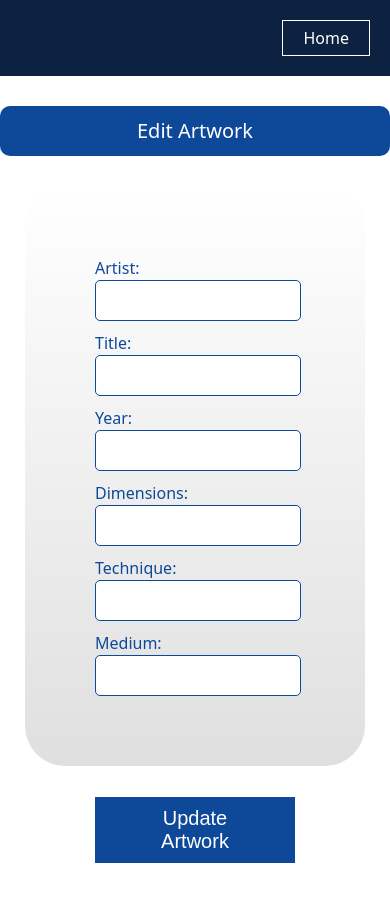
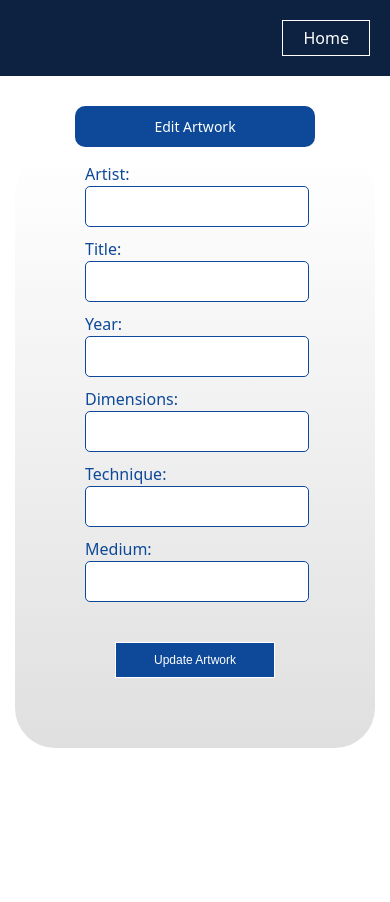
Before and after one commit to Usman-Javed-07/Artwork-management-frontend, a React (Vite) app: page /edit/1 in a window 390 px wide. Shown: the top 902 px of the page. After the commit the page ends 844 px from the top, so only its background shows below. Built offline with nearby package versions, Linux system fonts and the light colour scheme; no server answers; sample sign-in values are in the browser's storage.

Commit message:
make design responsive on smaller screens

```diff
--- a/src/pages/ArtworkList/ArtworkList.jsx
+++ b/src/pages/ArtworkList/ArtworkList.jsx
@@ -205,6 +205,7 @@ const ArtworkForm = () => {
             Dimensions (select between cm or mm)
             <select
               className={styles.ArtworkFormInput}
+
               name="dimensions"
               value={form.dimensions}
               onChange={handleChange}
--- a/src/pages/ArtworkList/ArtworkList.module.css
+++ b/src/pages/ArtworkList/ArtworkList.module.css
@@ -49,31 +49,7 @@
     border-radius: 40px;
     margin-bottom: 30px;
 }
-@media screen and (max-width:1024px) {
-    .artworkListForm  {
-        grid-template-columns: repeat(2, 1fr);
-        max-width: 700px;
-    }
-}
-@media screen and (max-width:768px) {
-    .artworkListForm  {
-        grid-template-columns: repeat(1, 1fr)!important;
-        max-width: 600px;
-        gap: 10px;
-    }
-    .artworkHeading {
-        font-size: 14px;
-        max-width: 220px;
-        margin-bottom: 5px;
-    }
-}
-@media screen and (max-width:375px) {
-    .artworkListForm  {
-        max-width: 220px;
-        padding: 10px 70px;
 
-    }
-}
 .ArtworkFormInput {
     padding: 15px;
     border-radius: 5px;
@@ -173,3 +149,49 @@
     background-size: 100% 100%;
     background-position-x: left;
 }
+
+
+@media screen and (max-width:1024px) {
+    .artworkListForm  {
+        grid-template-columns: repeat(2, 1fr);
+        max-width: 700px;
+    }
+}
+@media screen and (max-width:768px) {
+    .artworkListForm  {
+        grid-template-columns: repeat(1, 1fr)!important;
+        max-width: 500px;
+        gap: 10px;
+    }
+    .artworkHeading {
+        font-size: 14px;
+        max-width: 220px;
+        margin-bottom: 5px;
+    }
+}
+@media screen and (max-width:475px) {
+    .artworkListForm  {
+        max-width: 220px;
+        padding: 10px 70px;
+
+    }
+}
+@media screen and (max-width:325px) {
+    .artworkListForm  {
+        max-width: 100px;
+        padding: 10px 70px;
+
+    }
+    .ArtworkFormInput{
+        max-width: 200px;
+        margin:  0 auto;
+    }
+    label {
+        text-align: start;
+        font-size: 13px;
+    }
+    .submitButton {
+        padding: 5px 30px;
+        font-size: 12px;
+    }
+}
--- a/src/pages/EditArtwork/EditArtWork.module.css
+++ b/src/pages/EditArtwork/EditArtWork.module.css
@@ -47,6 +47,7 @@
     background: linear-gradient(180deg, #ffffff, #9999994f);
     padding: 70px;
     border-radius: 40px;
+    margin-bottom: 40px;
 }
 
 .artworkFormGroup {
@@ -76,8 +77,21 @@
     border: 1px solid #0d4998;
     transition: all 0.3s ease;
 }
+.artworkSubmitBtn {
+    padding: 30px;
+    margin-bottom: 30px;
+    display: flex;
+   justify-content: center;
+   grid-column: span 2;
+   text-align: center;
+}
+@media screen and (max-width: 768px) {
+    .artworkSubmitBtn {
+        grid-column: span 1;
+    }
+}
 .submitButton {
-    width: 60%;
+    width: 100%;
     text-decoration: none;
     border: 1px solid #fff;
     padding: 10px 100px;
@@ -110,3 +124,53 @@
     display: flex;
    justify-content: center;
 }
+
+
+@media screen and (max-width:1024px) {
+    .artworkListForm  {
+        grid-template-columns: repeat(2, 1fr);
+        max-width: 700px;
+    }
+}
+@media screen and (max-width:768px) {
+    .artworkListForm  {
+        grid-template-columns: repeat(1, 1fr)!important;
+        max-width: 500px;
+        gap: 10px;
+    }
+    .artworkHeading {
+        font-size: 14px;
+        max-width: 220px;
+        margin-bottom: 5px;
+    }
+}
+@media screen and (max-width:475px) {
+    .artworkListForm  {
+        max-width: 220px;
+        padding: 10px 70px;
+
+    }
+    .submitButton {
+        font-size: 12px;
+        padding: 10px;
+    }
+}
+@media screen and (max-width:325px) {
+    .artworkListForm  {
+        max-width: 100px;
+        padding: 10px 70px;
+
+    }
+    .ArtworkFormInput{
+        max-width: 200px;
+        margin:  0 auto;
+    }
+    label {
+        text-align: start;
+        font-size: 13px;
+    }
+    .submitButton {
+        padding: 5px 30px;
+        font-size: 12px;
+    }
+}
--- a/src/pages/EditArtwork/EditArtwork.jsx
+++ b/src/pages/EditArtwork/EditArtwork.jsx
@@ -25,6 +25,7 @@ const EditArtwork = () => {
 
   useEffect(() => {
     fetchArtwork();
+  // eslint-disable-next-line react-hooks/exhaustive-deps
   }, []);
 
   const fetchArtwork = async () => {
@@ -123,12 +124,13 @@ const EditArtwork = () => {
             required
           />
         </div>
-      </form>
-      <div className={styles.artworkSubmitBtn}>
+        <div className={styles.artworkSubmitBtn}>
       <button className={styles.submitButton} type="submit"  form="editArtwork">
           Update Artwork
         </button>
       </div>
+      </form>
+
 
     </div>
   );
```
